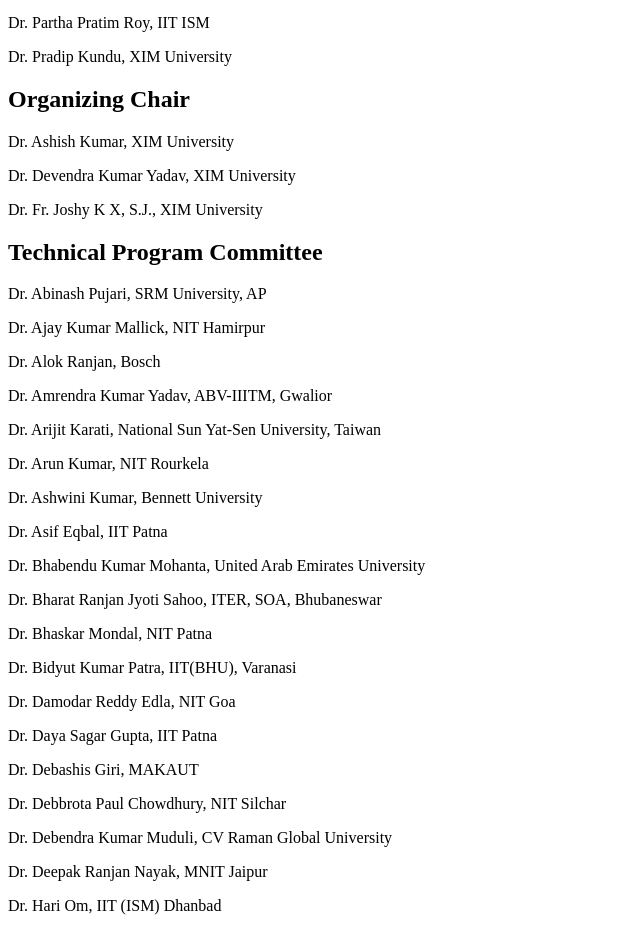
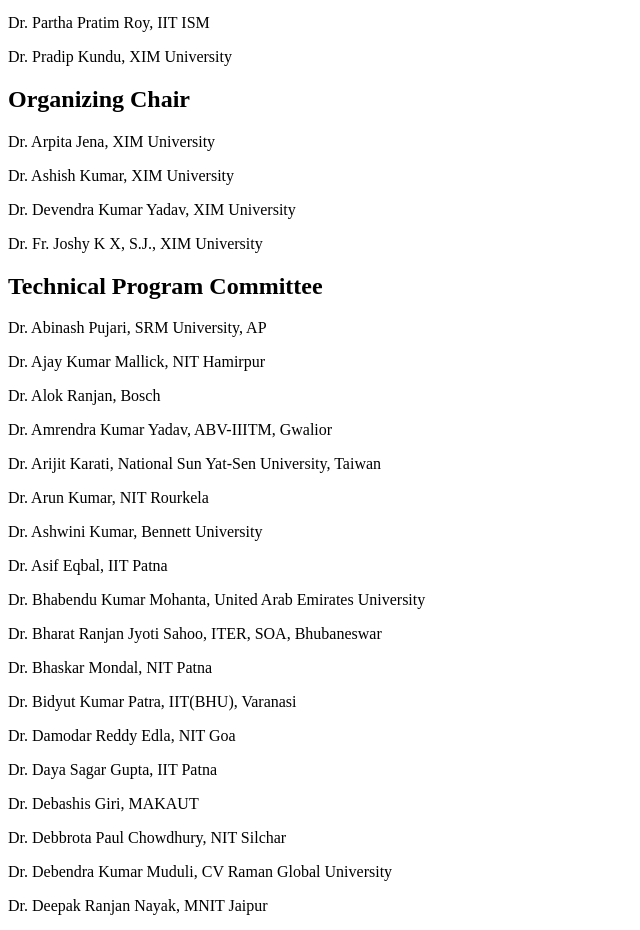
Before and after one commit to Ayush-Tripathy/icaiet-2025, a React (Vite) app: page /committee in a window 1280 px wide. Shown: the part 3965-4895 px from the top of the page, without its empty margins (0-640 px from the left). Built offline with nearby package versions, Linux system fonts and the light colour scheme; the HTML template or start-up script is replaced by a standard one.

Commit message:
added name in organizing chair

```diff
--- a/src/pages/Committee.tsx
+++ b/src/pages/Committee.tsx
@@ -462,6 +462,9 @@
               Organizing Chair
             </h2>
             <div className="space-y-2">
+                <p className="relative pl-5 before:content-['•'] before:absolute before:left-0">
+                Dr. Arpita Jena, XIM University
+              </p>
               <p className="relative pl-5 before:content-['•'] before:absolute before:left-0">
                 Dr. Ashish Kumar, XIM University
               </p>
```
